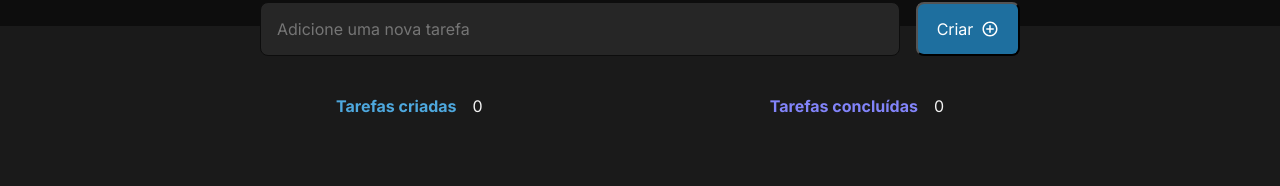
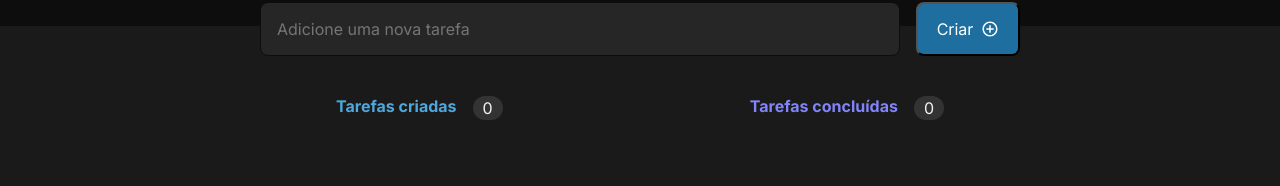
Before and after one commit to edupferraz/ToDo-List, a React (Vite) app: page / in a window 1280 px wide. Shown: the part 174-360 px from the top of the page. Built offline with nearby package versions, Linux system fonts and the light colour scheme.

Commit message:
Task numbers

```diff
--- a/src/components/Tasklist.module.css
+++ b/src/components/Tasklist.module.css
@@ -25,6 +25,12 @@
     color: var(--purple-300);
 }
 
+.taskList header div span {
+    background-color: var(--gray-400);
+    padding: 2px 10px;
+    border-radius: 999px ;
+}
+
 .taskList main {
     display: flex;
     flex-direction: column;
```
